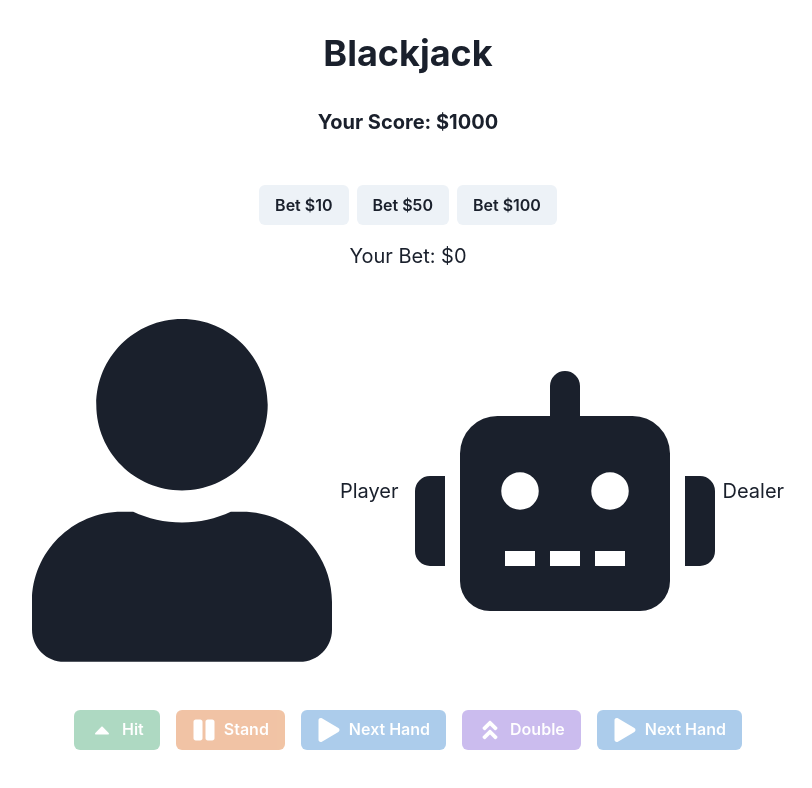
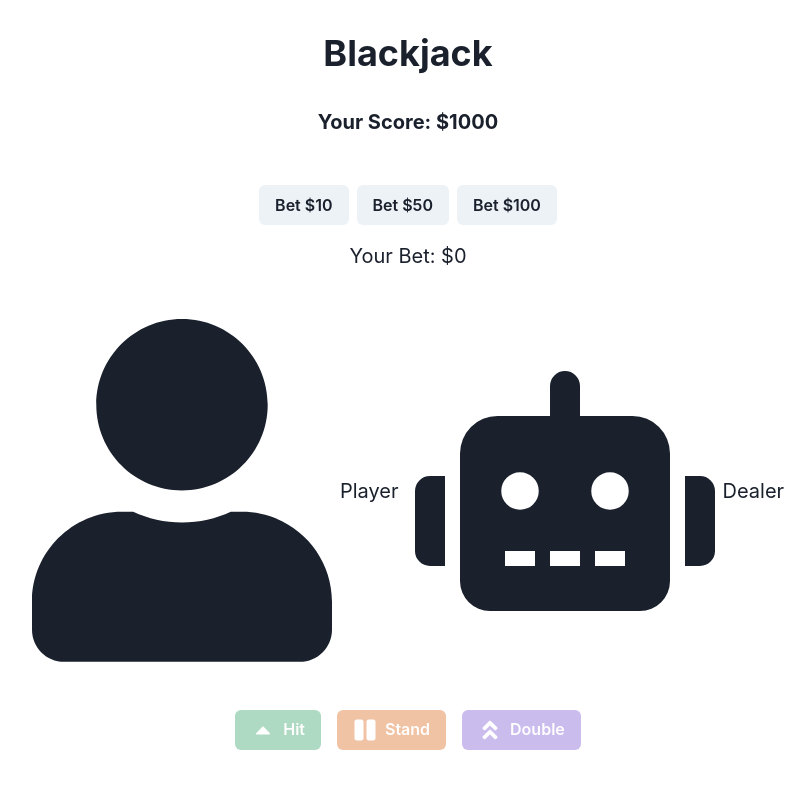
Before and after one commit to GPT-Engineer-App/blackjack-buddy, a React (Vite) app: page / in a window 1280 px wide. Shown: the top 788 px of the page, without its empty margins (232-1044 px from the left). Built offline with nearby package versions, Linux system fonts and the light colour scheme.

Commit message:
can you remove the duplicated Next Hand button
Removed the duplicated "Next Hand" button from the interface.

```diff
--- a/src/pages/Index.jsx
+++ b/src/pages/Index.jsx
@@ -284,14 +284,8 @@ const Index = () => {
         <Button leftIcon={<FaPause size="1.5em" />} colorScheme="orange" onClick={handleStand} isDisabled={!isPlayerTurn || isGameOver || currentBet === 0}>
           Stand
         </Button>
-        <Button leftIcon={<FaPlay size="1.5em" />} colorScheme="blue" onClick={handleNextHand} isDisabled={!isGameOver}>
-          Next Hand
-        </Button>
         <Button leftIcon={<FaAngleDoubleUp size="1.5em" />} colorScheme="purple" onClick={handleDouble} isDisabled={!isPlayerTurn || isGameOver || currentBet === 0 || playerHand.length > 2}>
           Double
-        </Button>
-        <Button leftIcon={<FaPlay size="1.5em" />} colorScheme="blue" onClick={handleNextHand} isDisabled={!isGameOver}>
-          Next Hand
         </Button>
       </HStack>
 
```
